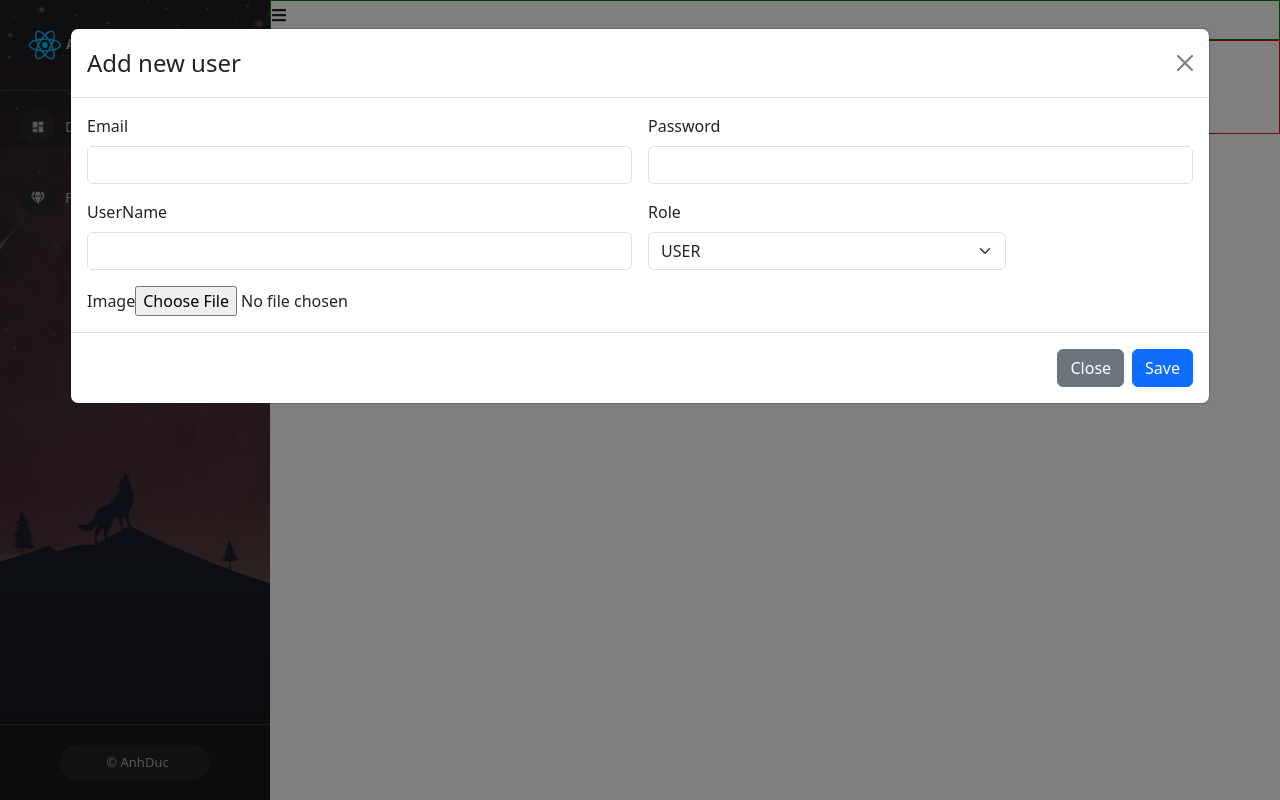
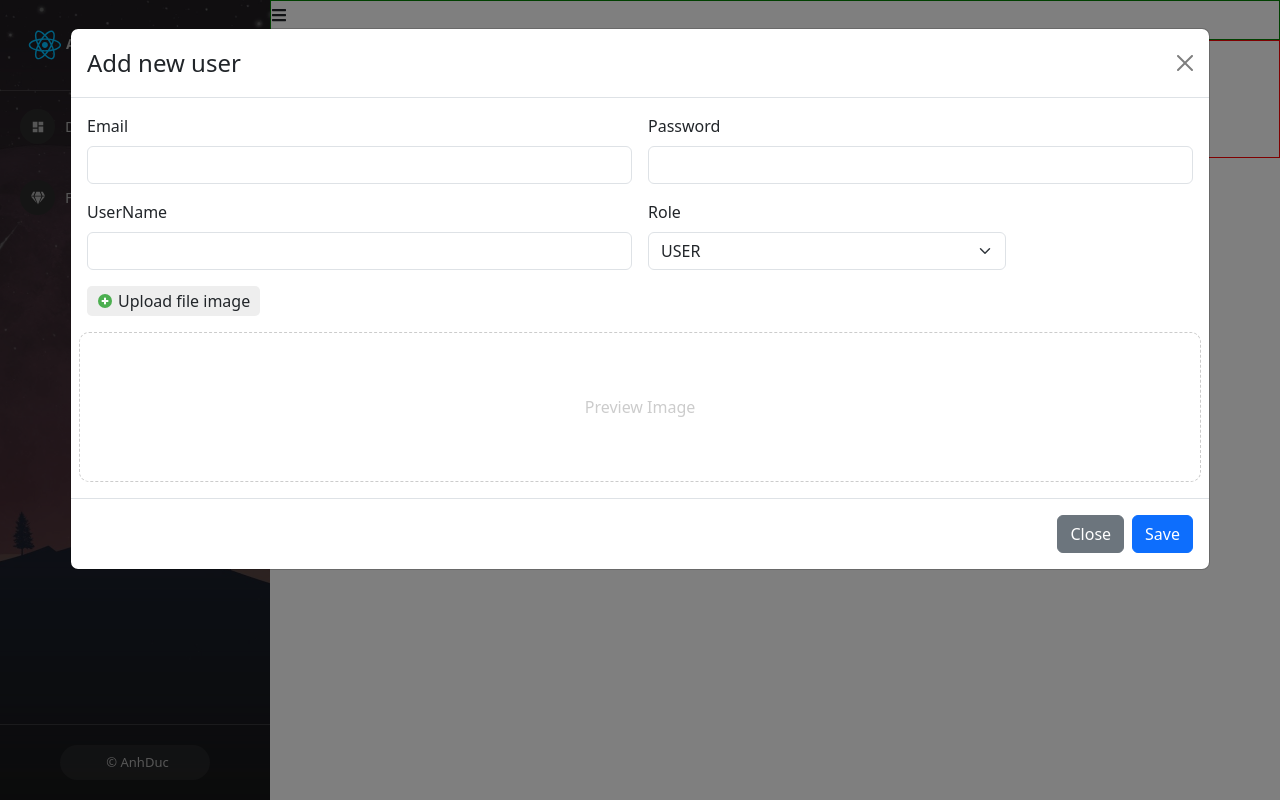
Before and after one commit to AnhDucPhan/Learn-react-, a React (Create React App) app: page /admins/manage-users in a window 1280 px wide. Both pictures are taken after a click on the button "Launch demo modal". Built offline with nearby package versions, Linux system fonts and the light colour scheme.

Commit message:
update data modal add user

```diff
--- /dev/null
+++ b/src/components/Admin/Content/manageUser.scss
@@ -0,0 +1,43 @@
+.manage-user-container {
+    .title {}
+
+    .user-content {
+        .btn-add-user {}
+
+
+    }
+}
+
+.modal-add-user {
+    .img-preview {
+        border: 1px solid green;
+        height: 150px;
+        border: 1px dashed #ccc;
+        border-radius: 10px;
+        justify-content: center;
+        display: flex;
+        align-items: center;
+        color: #ccc;
+
+
+        img {
+            max-width: 100% ;
+            max-height: 100% ;
+        }
+    }
+
+    .label-upload {
+        display: flex;
+        gap: 5px;
+        align-items: center;
+        width: fit-content;
+        padding: 3px 10px;
+        border-radius: 5px;
+        background: #eeeeee;
+        cursor: pointer;
+
+        &:hover {
+            background: #dcdcdc;
+        }
+    }
+}
--- a/src/components/Admin/Content/modalCreateUser.js
+++ b/src/components/Admin/Content/modalCreateUser.js
@@ -1,12 +1,29 @@
 import { useState } from 'react';
 import Button from 'react-bootstrap/Button';
 import Modal from 'react-bootstrap/Modal';
+import { FcPlus } from "react-icons/fc";
 
-const ModalCreateUser=(props)=> {
+const ModalCreateUser = (props) => {
     const [show, setShow] = useState(false);
 
     const handleClose = () => setShow(false);
     const handleShow = () => setShow(true);
+
+    const [email, setEmail] = useState('');
+    const [password, setPassword] = useState('');
+    const [username, setUserName] = useState('');
+    const [role, setRole] = useState('USER')
+    const [image, setImage] = useState('');
+    const [previewImage, setPreviewImage] = useState()
+
+    const handleUploadFile = (event) => {
+        if (event.target && event.target.files && event.target.files[0]) {
+            setPreviewImage(URL.createObjectURL(event.target.files[0]));
+            setImage(event.target.files[0])
+        }
+        // console.log('Upload file success', event.target.files[0]);
+    }
+
 
     return (
         <>
@@ -18,7 +35,9 @@
                 show={show}
                 onHide={handleClose}
                 size='xl'
-      backdrop='static'>
+                backdrop='static'
+                className='modal-add-user'
+            >
                 <Modal.Header closeButton>
                     <Modal.Title>Add new user</Modal.Title>
                 </Modal.Header>
@@ -26,25 +45,40 @@
                     <form className="row g-3">
                         <div className="col-md-6">
                             <label className="form-label">Email</label>
-              <input type="email" className="form-control" />
+                            <input type="email" className="form-control"
+                                value={email}
+                                onChange={(event) => setEmail(event.target.value)}
+                            />
                         </div>
                         <div className="col-md-6">
                             <label className="form-label">Password</label>
-              <input type="password" className="form-control"/>
+                            <input type="password" className="form-control"
+                                value={password}
+                                onChange={(event) => { setPassword(event.target.value) }} />
                         </div>
                         <div className="col-md-6">
                             <label className="form-label">UserName</label>
-              <input type="text" className="form-control"/>
+                            <input type="text" className="form-control"
+                                value={username}
+                                onChange={(event) => { setUserName(event.target.value) }} />
                         </div>
                         <div className="col-md-4">
                             <label className="form-label">Role</label>
-              <select className="form-select">
-                <option selected value='USER'>USER</option>
+                            <select className="form-select" onChange={(event) => setRole(event.target.value)}>
+                                <option value='USER'>USER</option>
                                 <option value='ADMIN'>ADMIN</option>
                             </select>
                         </div>
-            <div className='col-md-12'>Image
-              <input type='file'/>
+                        <div className='col-md-12 '>
+                            <label className='col-md-12 label-upload' htmlFor='labelUpload'><FcPlus />Upload file image</label>
+                            <input
+                                type='file'
+                                id='labelUpload'
+                                hidden
+                                onChange={(event) => handleUploadFile(event)} />
+                        </div>
+                        <div className='col-md-12 img-preview'>
+                            {previewImage ? <img src={previewImage} /> : <span>Preview Image</span>}
                         </div>
                     </form>
                 </Modal.Body>
--- a/src/components/Admin/Content/userManage.js
+++ b/src/components/Admin/Content/userManage.js
@@ -1,5 +1,5 @@
 import ModalCreateUser from "./modalCreateUser";
-
+import './manageUser.scss'
 
 
 const UserManage = (props) => {
@@ -14,8 +14,8 @@
         </div>
         <div>
           List User
-          <ModalCreateUser />
         </div>
+      <ModalCreateUser />
       </div>
     </div>
   )
```
Lines whose indentation alone changed are shown as unchanged.
